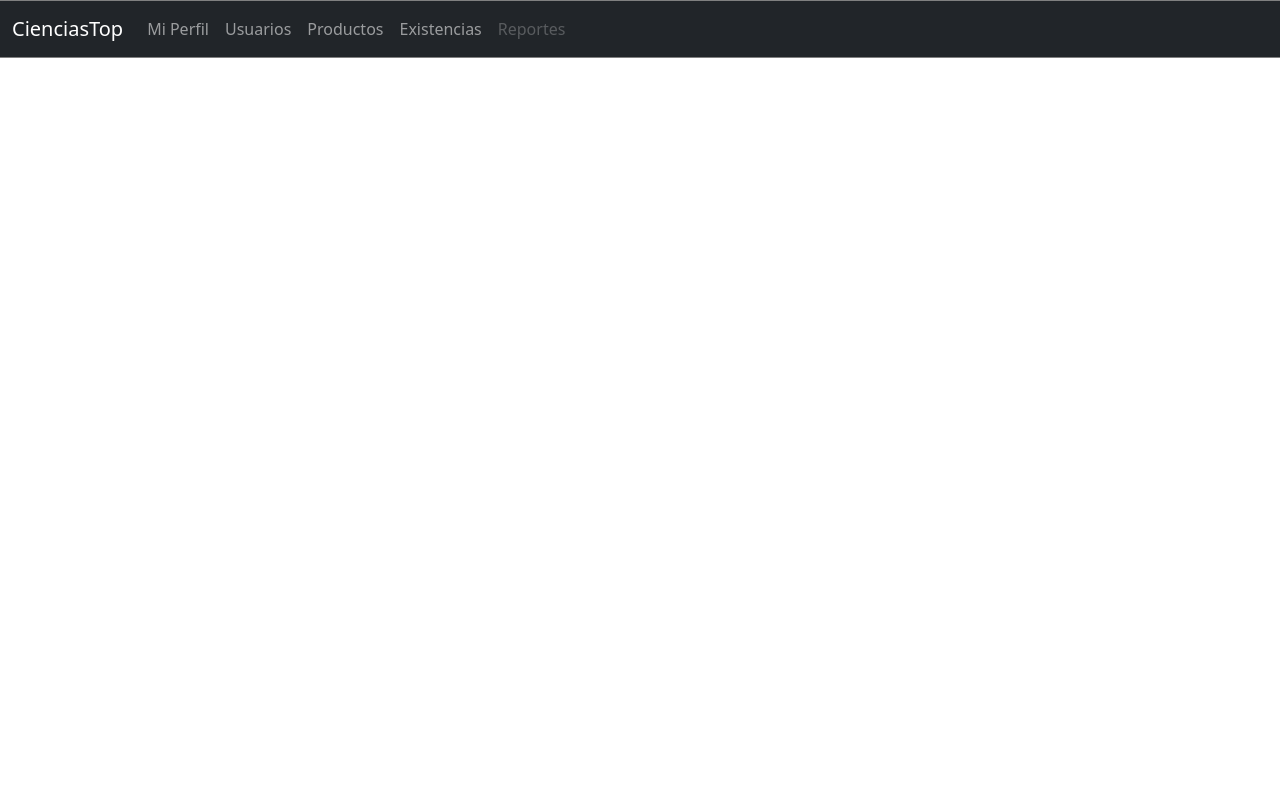
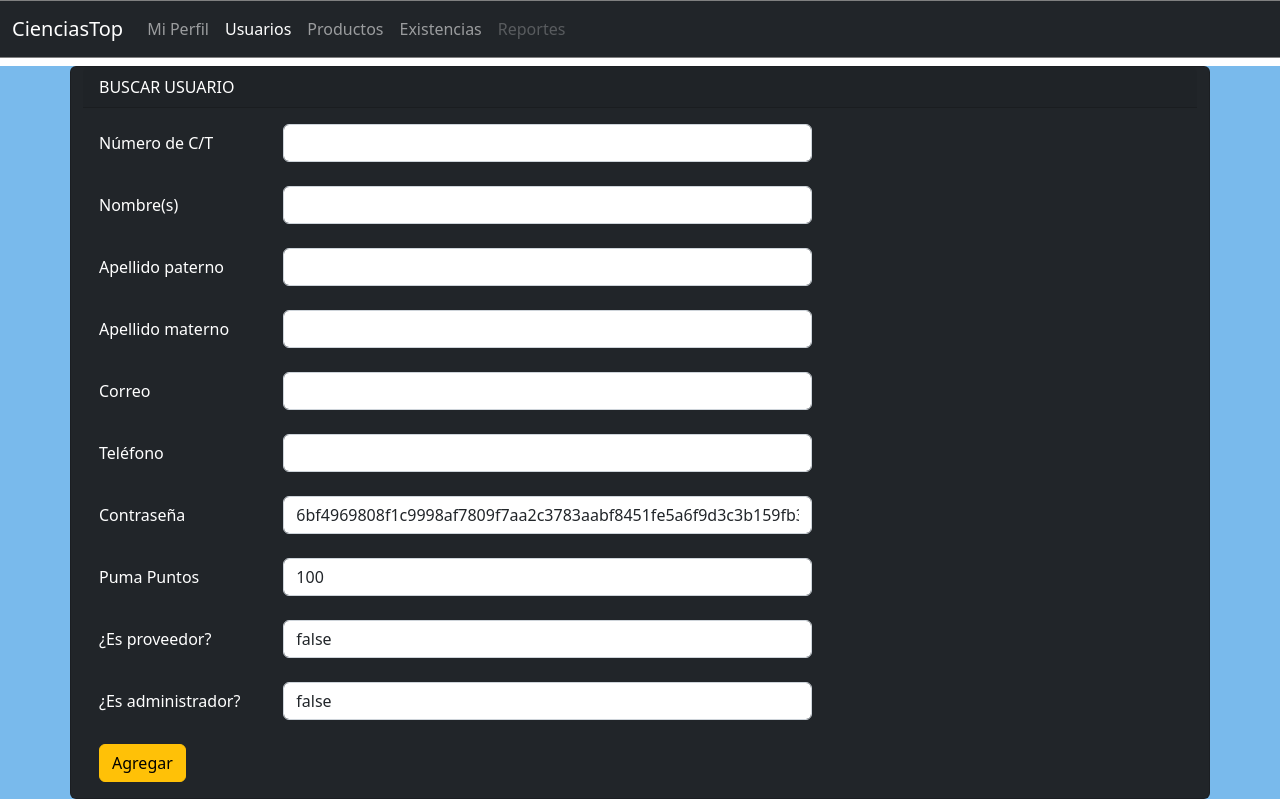
Before and after one commit to osrm17/CienciasTop, an Angular app in the folder angular/: page /usuarios/formbuscar/1 in a window 1280 px wide. Before the commit this address led to /. Built offline with nearby package versions, Linux system fonts and the light colour scheme; no server answers.

Commit message:
Pasa a una segunda pantalla al tocar el botón

```diff
--- a/angular/src/app/usuarios/formbuscar.component.ts
+++ b/angular/src/app/usuarios/formbuscar.component.ts
@@ -30,11 +30,11 @@
     })
   }
 
-  public update():void{
-    this.usuarioService.update(this.usuario).subscribe(usuario =>
+  public create():void{
+    this.usuarioService.create(this.usuario).subscribe(usuario =>
       {
-      this.router.navigate(['/usuarios'])
-      swal.fire('Usuario actualizado', `El usuario ${this.usuario.nombre} ha sido actualizado con éxito`, 'success')
+        this.router.navigate(['/usuarios'])
+        swal.fire('Nuevo Usuario', `El usuario ${this.usuario.nombre} se ha agregado con éxito`, 'success')
       }
     )
   }
```
Also changed, not shown: angular/src/app/app.module.ts (+5 -2 lines), angular/src/app/usuarios/formeditar.component.ts (line endings or trailing spaces).
